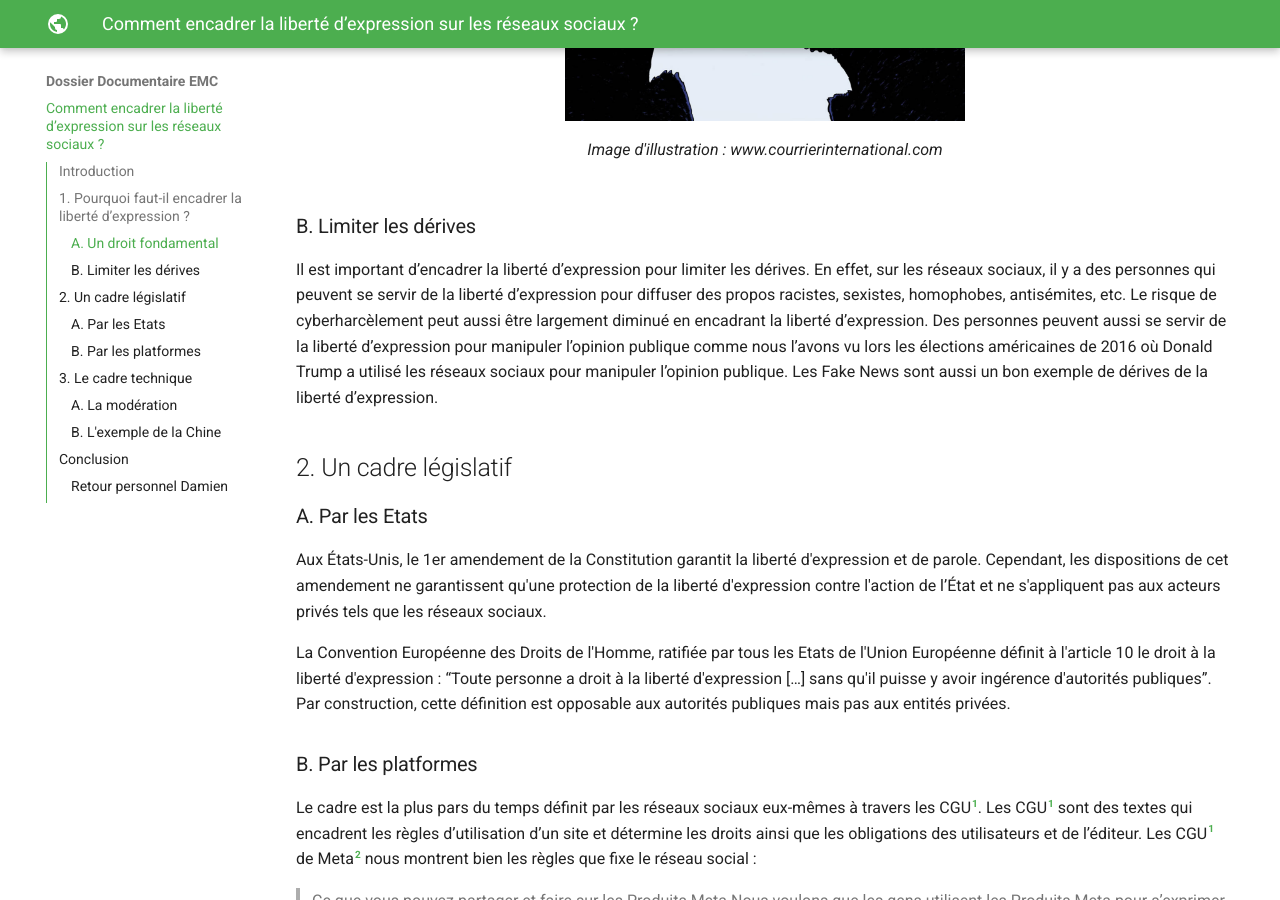
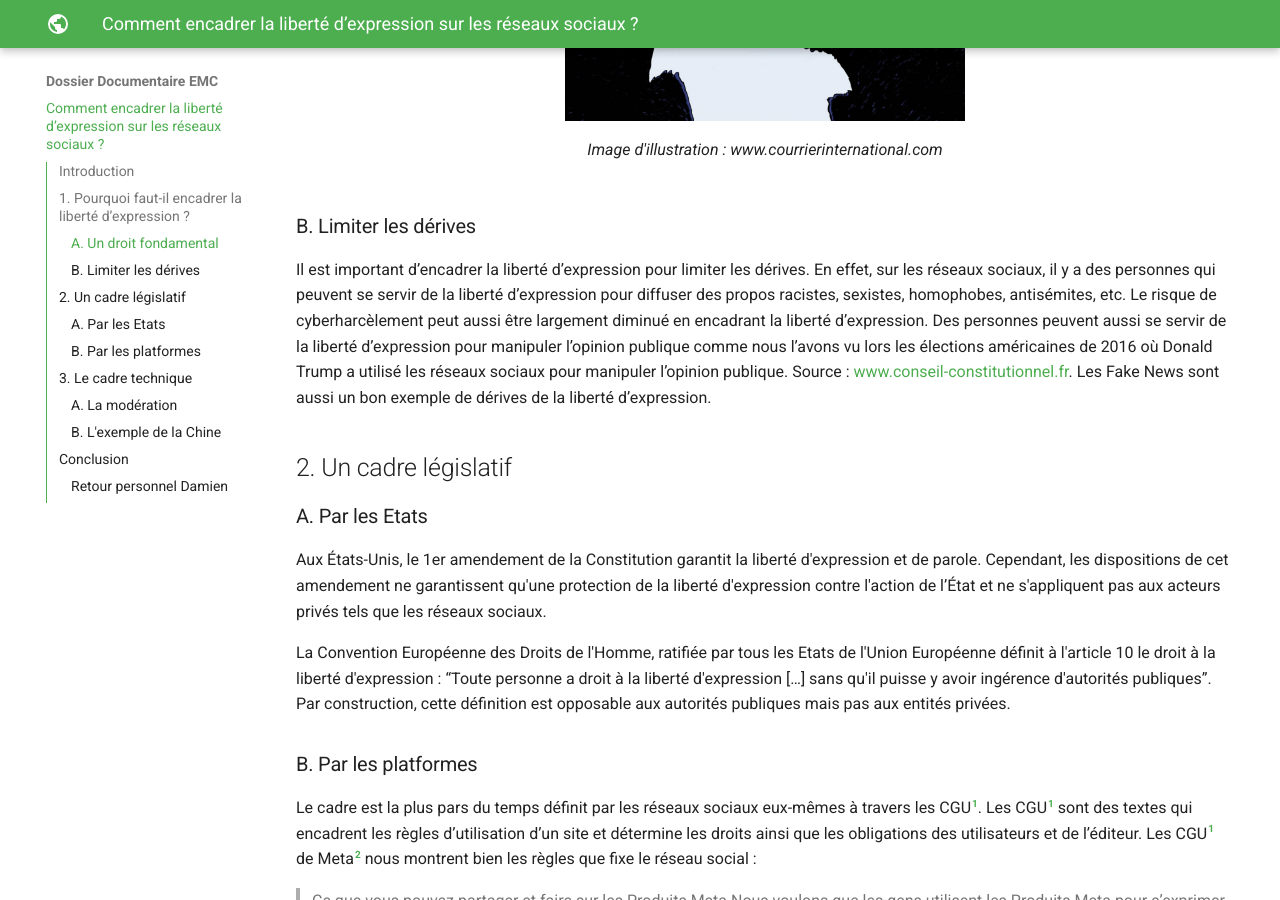
Before and after one commit to kangapi/EMC, an MkDocs documentation site: the page built from docs/index.md, in a window 1280 px wide and 900 px high, scrolled down 1138 px. Built offline with MkDocs 1.6.1 and Material for MkDocs 9.7.7, drawn with Linux system fonts in a browser that asks for light colours.

Commit message:
Add reference

```diff
--- a/docs/index.md
+++ b/docs/index.md
@@ -29,7 +29,7 @@ Pour garder cette liberté, il est important de l’encadrer, en particulier sur
 Il est important d’encadrer la liberté d’expression pour limiter les dérives.
 En effet, sur les réseaux sociaux, il y a des personnes qui peuvent se servir de la liberté d’expression pour diffuser des propos racistes, sexistes, homophobes, antisémites, etc.
 Le risque de cyberharcèlement peut aussi être largement diminué en encadrant la liberté d’expression.
-Des personnes peuvent aussi se servir de la liberté d’expression pour manipuler l’opinion publique comme nous l’avons vu lors les élections américaines de 2016 où Donald Trump a utilisé les réseaux sociaux pour manipuler l’opinion publique.
+Des personnes peuvent aussi se servir de la liberté d’expression pour manipuler l’opinion publique comme nous l’avons vu lors les élections américaines de 2016 où Donald Trump a utilisé les réseaux sociaux pour manipuler l’opinion publique. Source : [www.conseil-constitutionnel.fr](https://www.conseil-constitutionnel.fr/nouveaux-cahiers-du-conseil-constitutionnel/les-effets-des-reseaux-sociaux-dans-les-campagnes-electorales-americaines).
 Les Fake News sont aussi un bon exemple de dérives de la liberté d’expression.
 
 ## 2. Un cadre législatif
```
